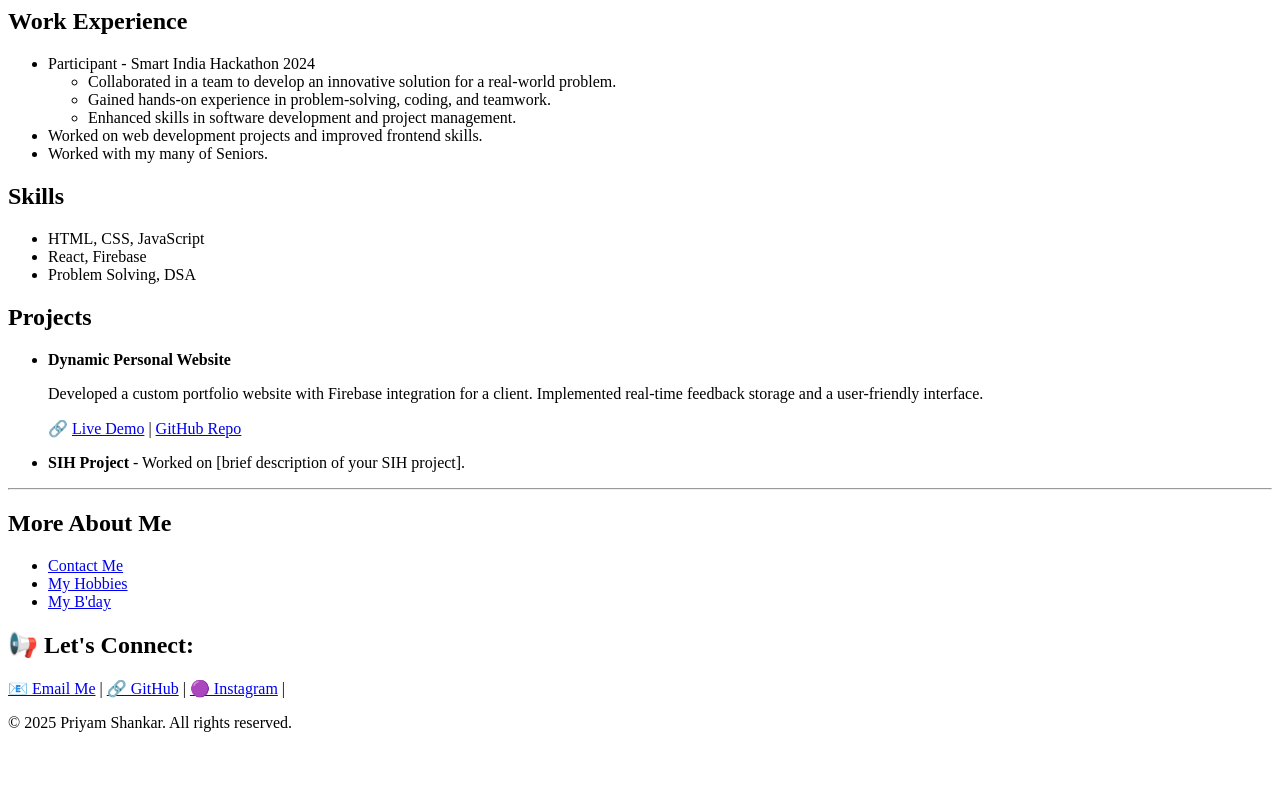
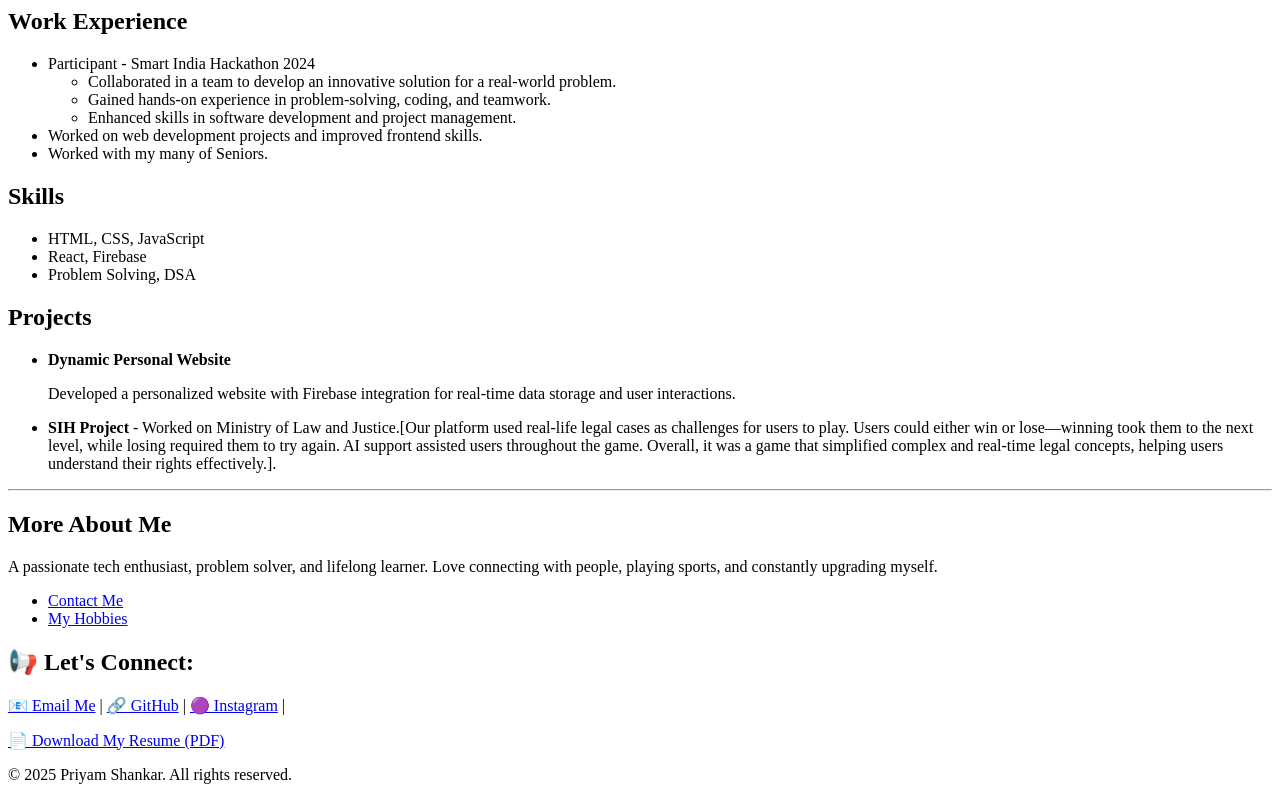
Before and after one commit to priyam-shankar/code_with_Angela, a plain HTML site: page Capstone Project 1 - Online Resume/index.html in a window 1280 px wide. Shown: the part 519-1319 px from the top of the page. Before the commit the page ends 1267 px from the top, so only its background shows below. Drawn offline with Linux system fonts and the light colour scheme.

Commit message:
apply changes on project section

```diff
--- a/Capstone Project 1 - Online Resume/index.html
+++ b/Capstone Project 1 - Online Resume/index.html
@@ -80,32 +80,18 @@
         <li>
           <strong>Dynamic Personal Website</strong>
           <p>
-            Developed a custom portfolio website with Firebase integration for a
-            client. Implemented real-time feedback storage and a user-friendly
-            interface.
-          </p>
-          <p>
-            🔗
-            <a href="https://your-website-link.com" target="_blank"
-              >Live Demo</a
-            >
-            |
-            <a
-              href="https://github.com/priyam-shankar/gauri-website"
-              target="_blank"
-              >GitHub Repo</a
-            >
+            Developed a personalized website with Firebase integration for real-time data storage and user interactions.
           </p>
         </li>
         <li>
-          <strong>SIH Project</strong> - Worked on [brief description of your
-          SIH project].
+          <strong>SIH Project</strong> - Worked on Ministry of Law and Justice.[Our platform used real-life legal cases as challenges for users to play. Users could either win or lose—winning took them to the next level, while losing required them to try again. AI support assisted users throughout the game. Overall, it was a game that simplified complex and real-time legal concepts, helping users understand their rights effectively.].
         </li>
       </ul>
     </section>
     <hr />
     <nav>
       <h2>More About Me</h2>
+      <p>A passionate tech enthusiast, problem solver, and lifelong learner. Love connecting with people, playing sports, and constantly upgrading myself.</p>
       <ul>
         <li>
           <a href="/4.3 HTML Porfolio Project/public/contact.html"
@@ -113,11 +99,6 @@
           >
         </li>
         <li><a href="hobby.html">My Hobbies</a></li>
-        <li>
-          <a href="/4.3 HTML Porfolio Project/public/birthday-invite.html"
-            >My B'day</a
-          >
-        </li>
       </ul>
     </nav>
 
@@ -133,6 +114,8 @@
         |
       </p>
     </section>
+    <p><a href="index.html" download>📄 Download My Resume (PDF)</a></p>
+
     <footer>
       <p>&copy; 2025 Priyam Shankar. All rights reserved.</p>
     </footer>
```
